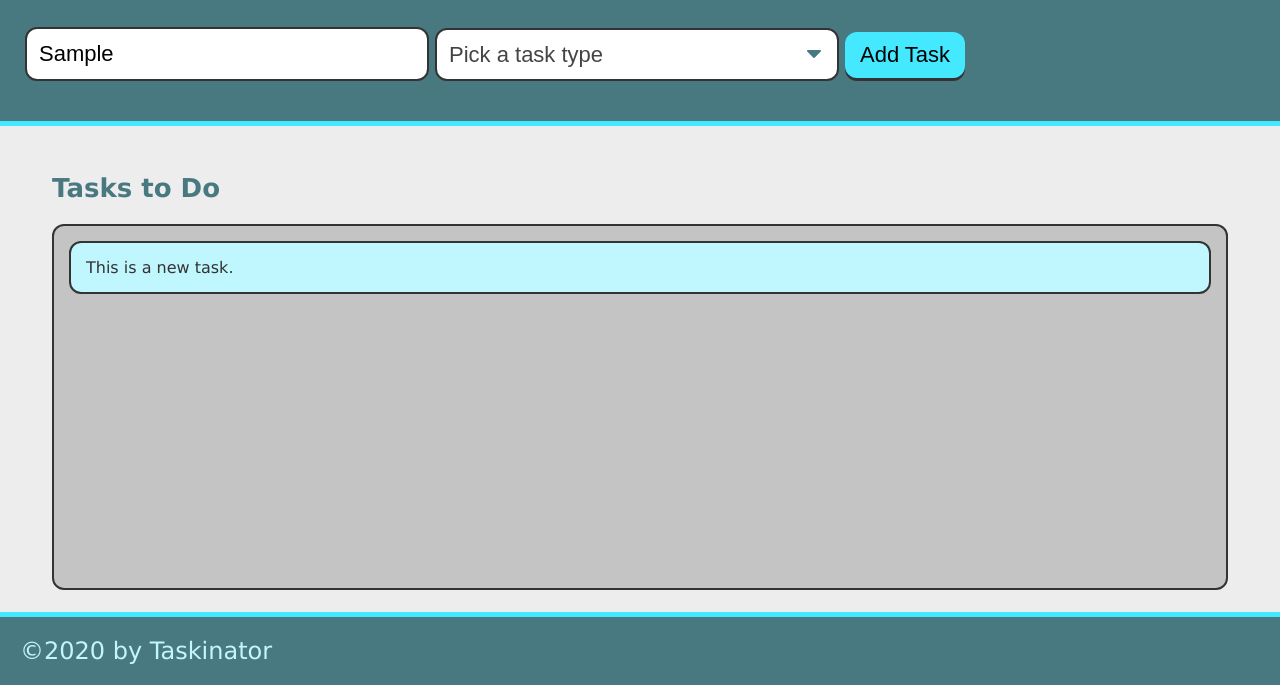
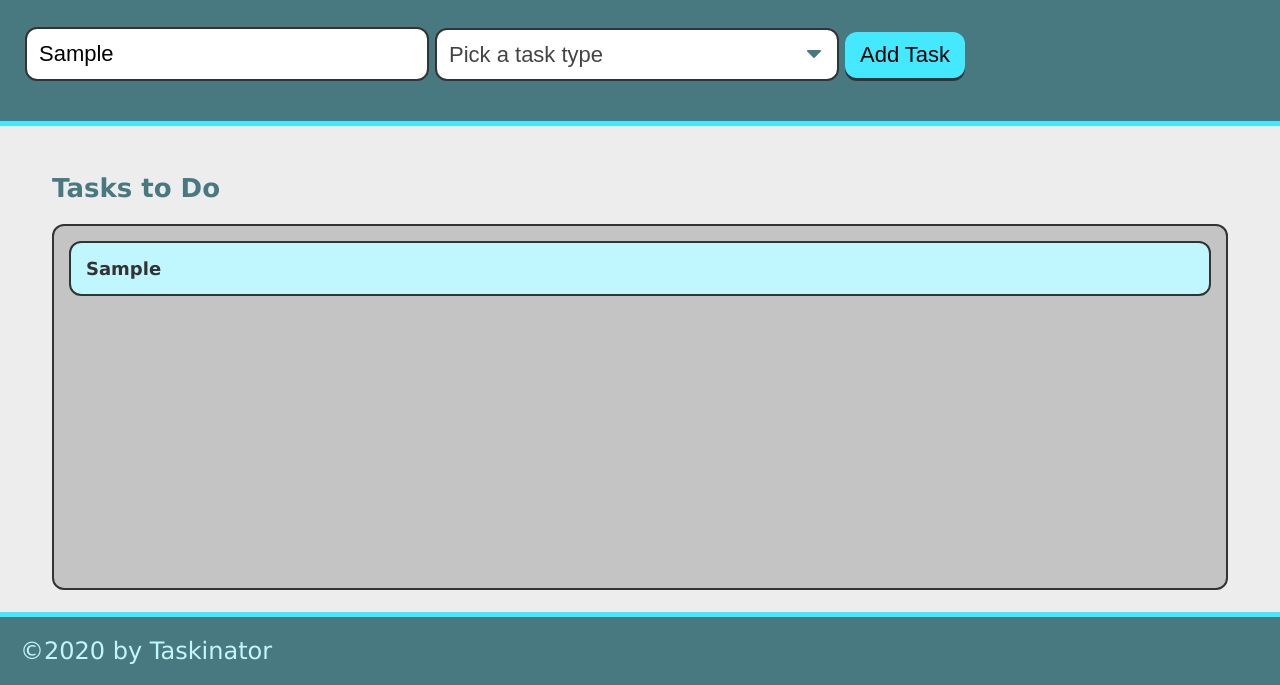
Before and after one commit to wolfgarb/taskinator-pancake, a plain HTML site: page index.html in a window 1280 px wide. Both pictures are taken after typing "Sample" into the empty fields and a click on the button "Add Task". Shown: the part 115-800 px from the top of the page. Drawn offline with Linux system fonts and the light colour scheme.

Commit message:
taskinator is tasking

```diff
--- a/assets/css/style.css
+++ b/assets/css/style.css
@@ -120,6 +120,7 @@ footer {
 .task-type {
   color: var(--secondary);
   font-size: 1.55rem;
+  font-style: italic;
 }
 .task-actions {
   display: flex;
--- a/assets/js/script.js
+++ b/assets/js/script.js
@@ -4,9 +4,19 @@ var tasksToDoEl = document.querySelector("#tasks-to-do");
 var createTaskHandler = function(event) {
     event.preventDefault();
 
+    var taskNameInput = document.querySelector("input[name='task-name']").value;
+    var taskTypeInput = document.querySelector("select[name='task-type']").value;
+// create list item
     var listItemEl = document.createElement("li");
     listItemEl.className = "task-item";
-    listItemEl.textContent = "This is a new task.";
+
+// create div to hold task info and add to list item
+    var taskInfoEl = document.createElement("div");
+// give it a class name
+    taskInfoEl.className = "task-info";
+    taskInfoEl.innerHTML = "<h3 class='task-name'>" + taskNameInput + "</h3><span class='task-type'>" + taskTypeInput + "</span>";
+
+    listItemEl.appendChild(taskInfoEl);
     tasksToDoEl.appendChild(listItemEl);
 };
 
```
